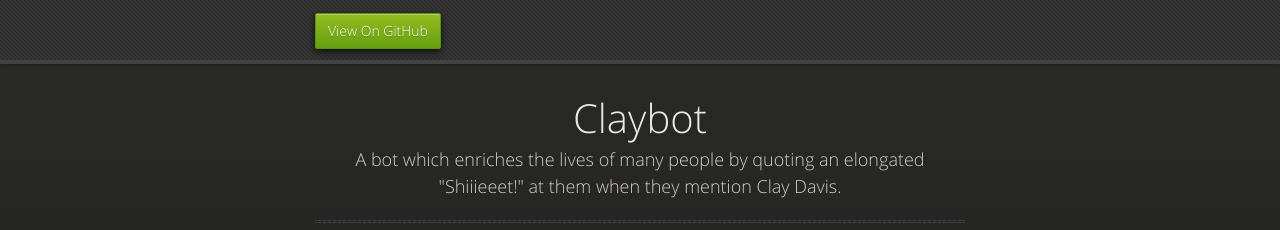
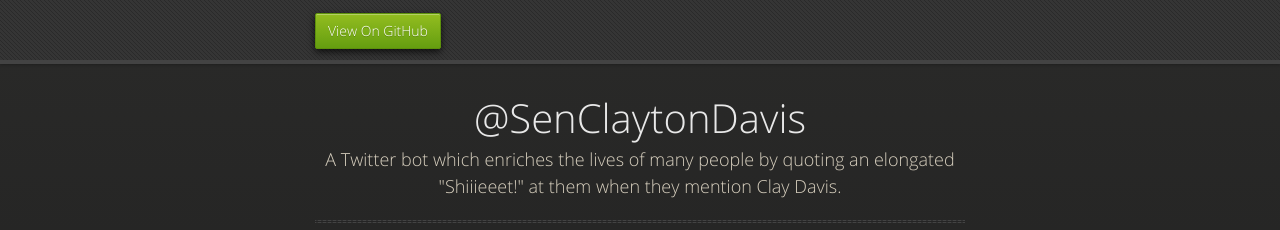
Before and after one commit to mowen/claybot, a plain HTML site: page index.html in a window 1280 px wide. Shown: the top 230 px of the page. Drawn offline with nearby package versions, Linux system fonts and the light colour scheme.

Commit message:
Corrected a couple of links.

```diff
--- a/index.html
+++ b/index.html
@@ -28,8 +28,8 @@
 
       <section>
         <div id="title">
-          <h1>Claybot</h1>
-          <p>A bot which enriches the lives of many people by quoting an elongated &quot;Shiiieeet!&quot; at them when they mention Clay Davis.</p>
+          <h1>@SenClaytonDavis</h1>
+          <p>A Twitter bot which enriches the lives of many people by quoting an elongated &quot;Shiiieeet!&quot; at them when they mention Clay Davis.</p>
           <hr>
           <span class="credits left">Project maintained by <a href="https://github.com/mowen">mowen</a></span>
           <span class="credits right">Hosted on GitHub Pages &mdash; Theme by <a href="http://twitter.com/#!/michigangraham">mattgraham</a></span>
@@ -39,7 +39,7 @@
 
 <iframe width="640" height="480" src="http://www.youtube.com/embed/l1dnqKGuezo" frameborder="0" allowfullscreen></iframe>
 
-        <p>A Twitter bot inspired by the bots of <a href="http://muffinlabs.com/">Colin Mitchell</a>. If you mention &quot;clay davis&quot; in a tweet, you will receive a &quot;Shiiieeet!&quot; reply.</p>
+        <p>A Twitter bot inspired by the bots of <a href="http://muffinlabs.com/content/twitter-bot-info/">Colin Mitchell</a>. If you mention &quot;clay davis&quot; in a tweet, you will receive a &quot;Shiiieeet!&quot; reply.</p>
 
         <p>If you have triggered a reply from Clay Davis Bot, you won't receive another reply for the next hour. This is so that the bot is less likely to be reported as spam.</p>
 
```
